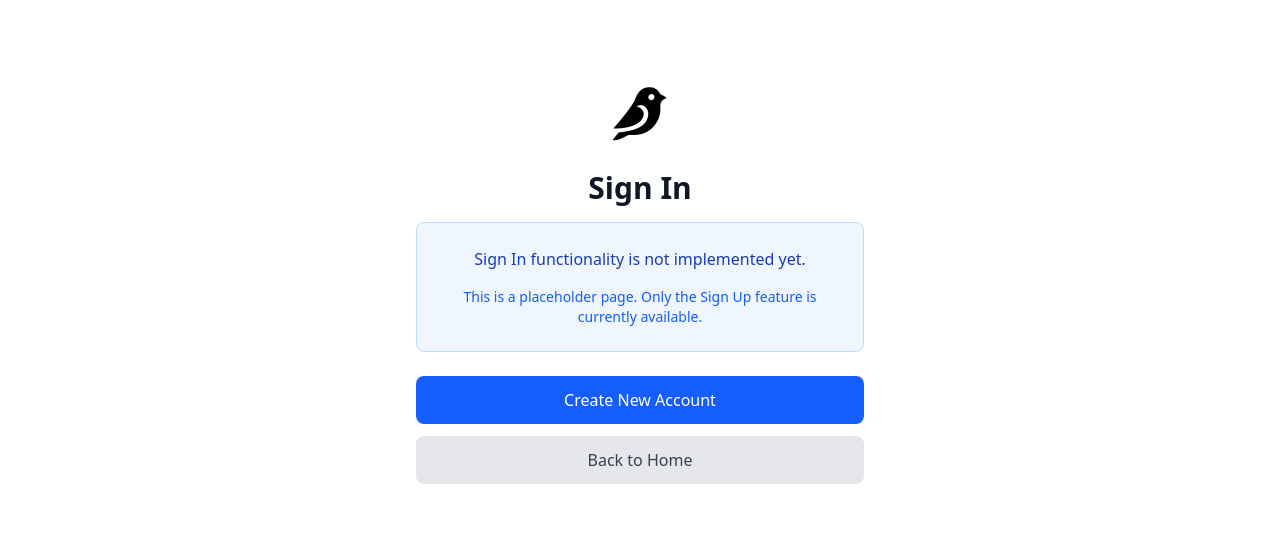
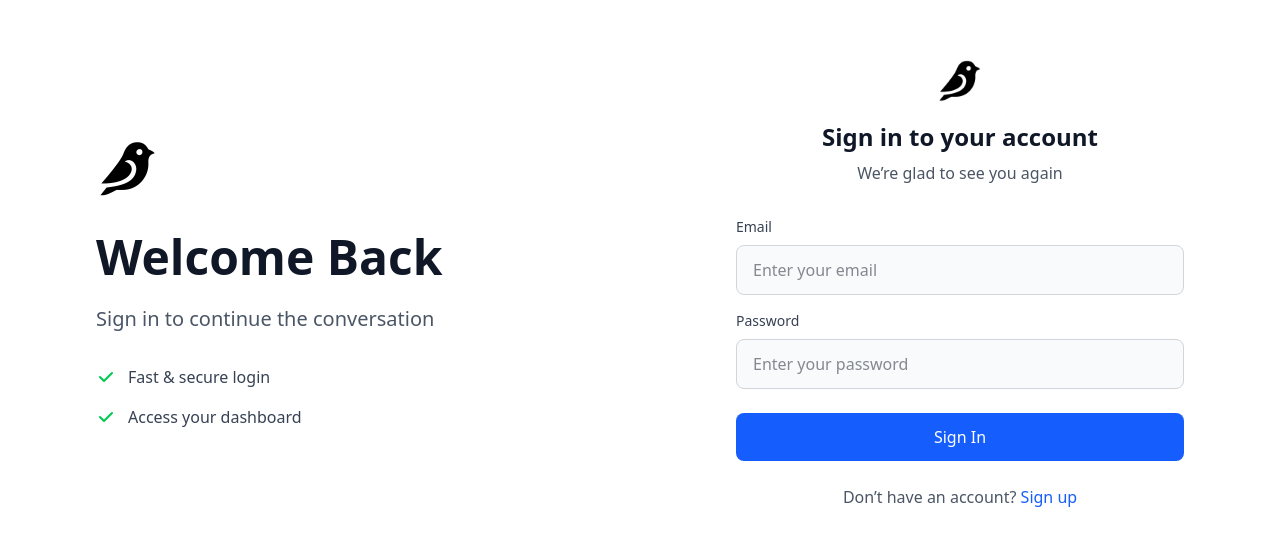
Before and after one commit to codernayeem/Sparrow, a React (Vite) app in the folder frontend/: page /signin in a window 1280 px wide. Shown: the part 117-662 px from the top of the page. Built offline with nearby package versions, Linux system fonts and the light colour scheme.

Commit message:
Login Authentication completed

```diff
--- a/frontend/src/pages/auth/login/SignInPage.jsx
+++ b/frontend/src/pages/auth/login/SignInPage.jsx
@@ -1,52 +1,197 @@
-import { useNavigate } from 'react-router-dom';
+import { useState } from "react";
+import { useNavigate } from "react-router-dom";
 
 const SignInPage = () => {
+  const [formData, setFormData] = useState({
+    email: "",
+    password: "",
+  });
+  const [isLoading, setIsLoading] = useState(false);
+  const [error, setError] = useState("");
   const navigate = useNavigate();
 
-  const handleSignUpClick = () => {
-    navigate('/signup');
+  const handleInputChange = (e) => {
+    setFormData({
+      ...formData,
+      [e.target.name]: e.target.value,
+    });
+    setError("");
   };
 
-  const handleHomeClick = () => {
-    navigate('/');
+  const handleSignIn = async (e) => {
+    e.preventDefault();
+    const { email, password } = formData;
+
+    if (!email.trim() || !password.trim()) {
+      setError("All fields are required");
+      return;
+    }
+
+    setIsLoading(true);
+    setError("");
+
+    try {
+      const response = await fetch("/api/auth/login", {
+        method: "POST",
+        headers: {
+          "Content-Type": "application/json",
+        },
+        credentials: "include", // ✅ needed for httpOnly cookie
+        body: JSON.stringify({ email, password }),
+      });
+
+      const data = await response.json();
+
+      if (response.ok) {
+        navigate("/dashboard"); // ✅ redirect to dashboard after login
+      } else {
+        setError(data.error || "Invalid email or password");
+      }
+    } catch (error) {
+      console.error("Login error:", error);
+      setError("Network error. Please try again.");
+    } finally {
+      setIsLoading(false);
+    }
+  };
+
+  const handleSignUpClick = () => {
+    navigate("/signup");
   };
 
   return (
-    <div className="min-h-screen bg-white flex flex-col items-center justify-center p-8">
-      <div className="max-w-md w-full text-center">
-        <img
-          src="/logo.png"
-          alt="Sparrow Logo"
-          className="w-16 h-16 mx-auto mb-6"
-        />
+    <div className="min-h-screen bg-white flex flex-col lg:flex-row">
+      {/* Left Side - Branding */}
+      <div className="lg:w-1/2 flex flex-col justify-center items-center p-8 lg:p-16">
+        <div className="max-w-md w-full text-center lg:text-left">
+          <div className="mb-8">
+            <img
+              src="/logo.png"
+              alt="Sparrow Logo"
+              className="w-16 h-16 mx-auto lg:mx-0 mb-4"
+            />
+          </div>
 
-        <h1 className="text-3xl font-bold text-gray-900 mb-4">
-          Sign In
-        </h1>
+          <h1 className="text-4xl lg:text-5xl font-bold text-gray-900 mb-6">
+            Welcome Back
+          </h1>
+          <p className="text-xl text-gray-600 mb-8">
+            Sign in to continue the conversation
+          </p>
 
-        <div className="bg-blue-50 border border-blue-200 rounded-lg p-6 mb-6">
-          <p className="text-blue-800 mb-4">
-            Sign In functionality is not implemented yet.
-          </p>
-          <p className="text-blue-600 text-sm">
-            This is a placeholder page. Only the Sign Up feature is currently available.
-          </p>
+          <div className="space-y-4">
+            <div className="flex items-center justify-center lg:justify-start">
+              <svg
+                className="w-5 h-5 text-green-500 mr-3"
+                fill="currentColor"
+                viewBox="0 0 20 20"
+              >
+                <path
+                  fillRule="evenodd"
+                  d="M16.707 5.293a1 1 0 010 1.414l-8 8a1 1 0 01-1.414 0l-4-4a1 1 0 011.414-1.414L8 12.586l7.293-7.293a1 1 0 011.414 0z"
+                  clipRule="evenodd"
+                />
+              </svg>
+              <span className="text-gray-700">Fast & secure login</span>
+            </div>
+            <div className="flex items-center justify-center lg:justify-start">
+              <svg
+                className="w-5 h-5 text-green-500 mr-3"
+                fill="currentColor"
+                viewBox="0 0 20 20"
+              >
+                <path
+                  fillRule="evenodd"
+                  d="M16.707 5.293a1 1 0 010 1.414l-8 8a1 1 0 01-1.414 0l-4-4a1 1 0 011.414-1.414L8 12.586l7.293-7.293a1 1 0 011.414 0z"
+                  clipRule="evenodd"
+                />
+              </svg>
+              <span className="text-gray-700">Access your dashboard</span>
+            </div>
+          </div>
         </div>
+      </div>
 
-        <div className="space-y-3">
-          <button
-            onClick={handleSignUpClick}
-            className="w-full bg-blue-600 text-white py-3 px-4 rounded-lg hover:bg-blue-700 transition-colors font-medium"
-          >
-            Create New Account
-          </button>
+      {/* Right Side - Sign In Form */}
+      <div className="lg:w-1/2 flex flex-col justify-center items-center p-8 lg:p-16 bg-gray-50 lg:bg-white">
+        <div className="max-w-md w-full">
+          <div className="mb-8 text-center">
+            <img
+              src="/logo.png"
+              alt="Sparrow Logo"
+              className="w-12 h-12 mx-auto mb-4"
+            />
+            <h2 className="text-2xl font-bold text-gray-900 mb-2">
+              Sign in to your account
+            </h2>
+            <p className="text-gray-600">We’re glad to see you again</p>
+          </div>
 
-          <button
-            onClick={handleHomeClick}
-            className="w-full bg-gray-200 text-gray-700 py-3 px-4 rounded-lg hover:bg-gray-300 transition-colors font-medium"
-          >
-            Back to Home
-          </button>
+          {/* Error Message */}
+          {error && (
+            <div className="mb-4 p-3 bg-red-50 border border-red-200 rounded-lg">
+              <p className="text-red-600 text-sm">{error}</p>
+            </div>
+          )}
+
+          <form onSubmit={handleSignIn}>
+            <div className="mb-4">
+              <label
+                htmlFor="email"
+                className="block text-sm font-medium text-gray-700 mb-2"
+              >
+                Email
+              </label>
+              <input
+                type="email"
+                id="email"
+                name="email"
+                value={formData.email}
+                onChange={handleInputChange}
+                placeholder="Enter your email"
+                className="w-full px-4 py-3 border border-gray-300 rounded-lg focus:ring-2 focus:ring-blue-500 focus:border-blue-500 outline-none transition-colors bg-gray-50 text-gray-900"
+              />
+            </div>
+
+            <div className="mb-6">
+              <label
+                htmlFor="password"
+                className="block text-sm font-medium text-gray-700 mb-2"
+              >
+                Password
+              </label>
+              <input
+                type="password"
+                id="password"
+                name="password"
+                value={formData.password}
+                onChange={handleInputChange}
+                placeholder="Enter your password"
+                className="w-full px-4 py-3 border border-gray-300 rounded-lg focus:ring-2 focus:ring-blue-500 focus:border-blue-500 outline-none transition-colors bg-gray-50 text-gray-900"
+              />
+            </div>
+
+            <button
+              type="submit"
+              disabled={isLoading}
+              className="w-full bg-blue-600 text-white py-3 px-4 rounded-lg hover:bg-blue-700 transition-colors font-medium disabled:opacity-50 disabled:cursor-not-allowed"
+            >
+              {isLoading ? "Signing in..." : "Sign In"}
+            </button>
+          </form>
+
+          {/* Sign Up Link */}
+          <div className="mt-6 text-center">
+            <p className="text-gray-600">
+              Don’t have an account?{" "}
+              <button
+                onClick={handleSignUpClick}
+                className="text-blue-600 hover:underline font-medium"
+              >
+                Sign up
+              </button>
+            </p>
+          </div>
         </div>
       </div>
     </div>
```
